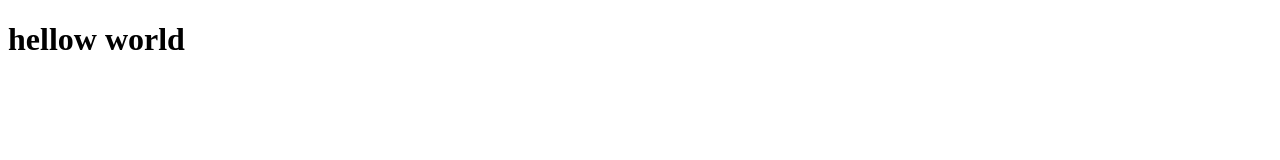
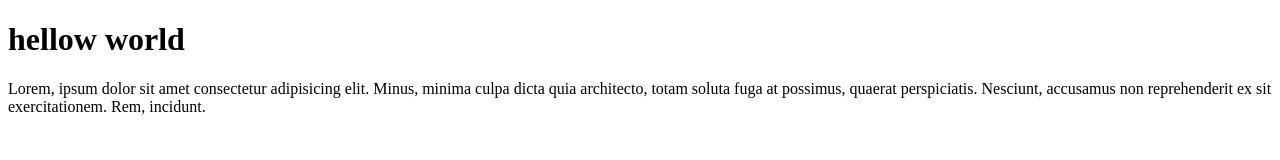
Before and after one commit to madiha-ansari/working-for-the-favourite-libaries, a plain HTML site: page index.html in a window 1280 px wide. Drawn offline with Linux system fonts and the light colour scheme.

Commit message:
paragaraph

```diff
--- a/index.html
+++ b/index.html
@@ -7,6 +7,10 @@
 </head>
 <body>
     <h1>hellow world</h1>
+    <p>Lorem, ipsum dolor sit amet consectetur adipisicing elit. Minus, minima culpa dicta quia architecto, totam soluta
+        fuga at possimus, quaerat perspiciatis. Nesciunt, accusamus non reprehenderit ex sit exercitationem. Rem,
+        incidunt.</p>
+
 
 </body>
 </html>
```
